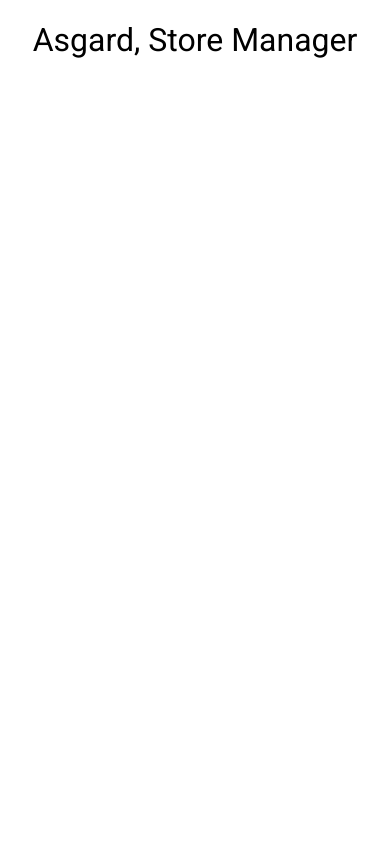
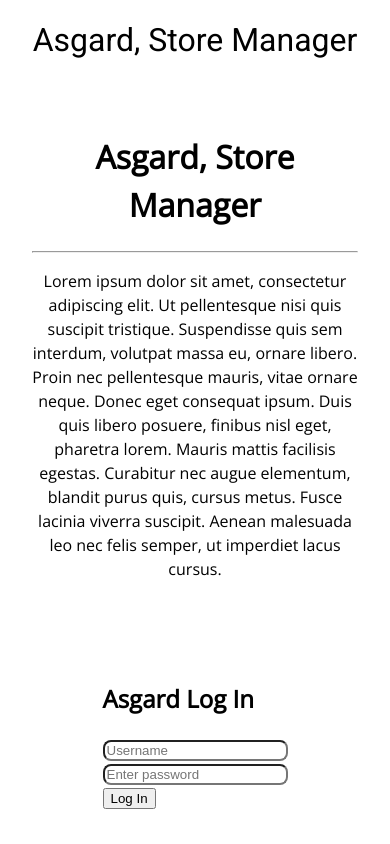
Before and after one commit to ChegeBryan/store_manager, a plain HTML site: page UI/index.html in a window 390 px wide. Drawn offline with nearby package versions, Linux system fonts and the light colour scheme.

Commit message:
[Feature #161052270] Add responsive classes with flex-box

```diff
--- a/UI/css/style.css
+++ b/UI/css/style.css
@@ -51,8 +51,14 @@ header{
 *  Margins, Padding and Border-radius
 *
  ===================================================================*/
+.mr-16{
+    margin: 16px;
+}
 .pd-16{
     padding: 16px;
+}
+.rd-8{
+    border-radius: 8px;
 }
 
 /*====================================================================
@@ -63,3 +69,60 @@ header{
 .text-dark{
     color: black;
 }
+.bg-white{
+    background-color: #ffffff;
+}
+
+/*=====================================================================
+*
+*  Grid and Positioning
+*
+ =====================================================================*/
+.fx-d{
+    display: flex;
+}
+.fx-col{
+    flex-direction: column;
+}
+.fx-ct-items{
+    align-items: center;
+}
+.fx-j-ct{
+    justify-content: center;
+}
+.fx-j-ard{
+    justify-content: space-around;
+}
+.hide{
+    display: none;
+}
+/*======================================================================
+*
+*  Responsive
+*
+ =======================================================================*/
+
+@media only screen and (min-width: 768px) {
+    .fx-col-rwd{
+        flex-direction: row;
+    }
+
+    /* Flex display widths*/
+    .fx-1{flex: 8.33%;}
+    .fx-2 {flex: 16.66%;}
+    .fx-3 {flex: 25%;}
+    .fx-4 {flex: 33.33%;}
+    .fx-5 {flex: 41.66%;}
+    .fx-6 {flex: 50%;}
+    .fx-7 {flex: 58.33%;}
+    .fx-8 {flex: 66.66%;}
+    .fx-9 {flex: 75%;}
+    .fx-10 {flex: 83.33%;}
+    .fx-11 {flex: 91.66%;}
+    .fx-12 {flex: 100%;}
+
+    .txt-l-rwd{
+        text-align: left;
+    }
+
+}
--- a/UI/index.html
+++ b/UI/index.html
@@ -11,11 +11,39 @@
     <link rel="stylesheet" href="css/style.css">
 
 </head>
+
 <body class="container">
 
 <header class="txt-ct txt-cap pd-16 robo-font">
     <a href="index.html" class="text-dark">asgard, store manager</a>
 </header>
 
+<div class="fx-d fx-col fx-col-rwd fx-ct-items fx-j-ct fx-j-ard">
+    <div class="fx-7 bg-white mr-16 pd-16 rd-8 txt-ct txt-l-rwd">
+        <h1 class="txt-cap">asgard, store manager</h1>
+        <hr>
+        <p class="txt-ct">
+            Lorem ipsum dolor sit amet, consectetur adipiscing elit. Ut pellentesque nisi quis suscipit tristique.
+            Suspendisse quis sem interdum, volutpat massa eu, ornare libero. Proin nec pellentesque mauris, vitae
+            ornare neque. Donec eget consequat ipsum. Duis quis libero posuere, finibus nisl eget, pharetra lorem.
+            Mauris mattis facilisis egestas. Curabitur nec augue elementum, blandit purus quis, cursus metus. Fusce
+            lacinia viverra suscipit. Aenean malesuada leo nec felis semper, ut imperdiet lacus cursus.
+        </p>
+    </div>
+    <div class="fx-5 bg-white mr-16 rd-8 pd-16">
+        <h2 class="txt-cap">asgard log in</h2>
+        <form>
+            <label for="username" class="hide"> Username: </label>
+            <input class="rd-8" id="username" name="uname" placeholder="Username">
+            <div class="">
+                <label for="password" class="hide">Password: </label>
+                <input type="password" id="password" name="pwd" class="rd-8" placeholder="Enter password">
+
+            </div>
+            <button type="submit" class="txt-cap">log in</button>
+        </form>
+    </div>
+</div>
+
 </body>
 </html>
```
